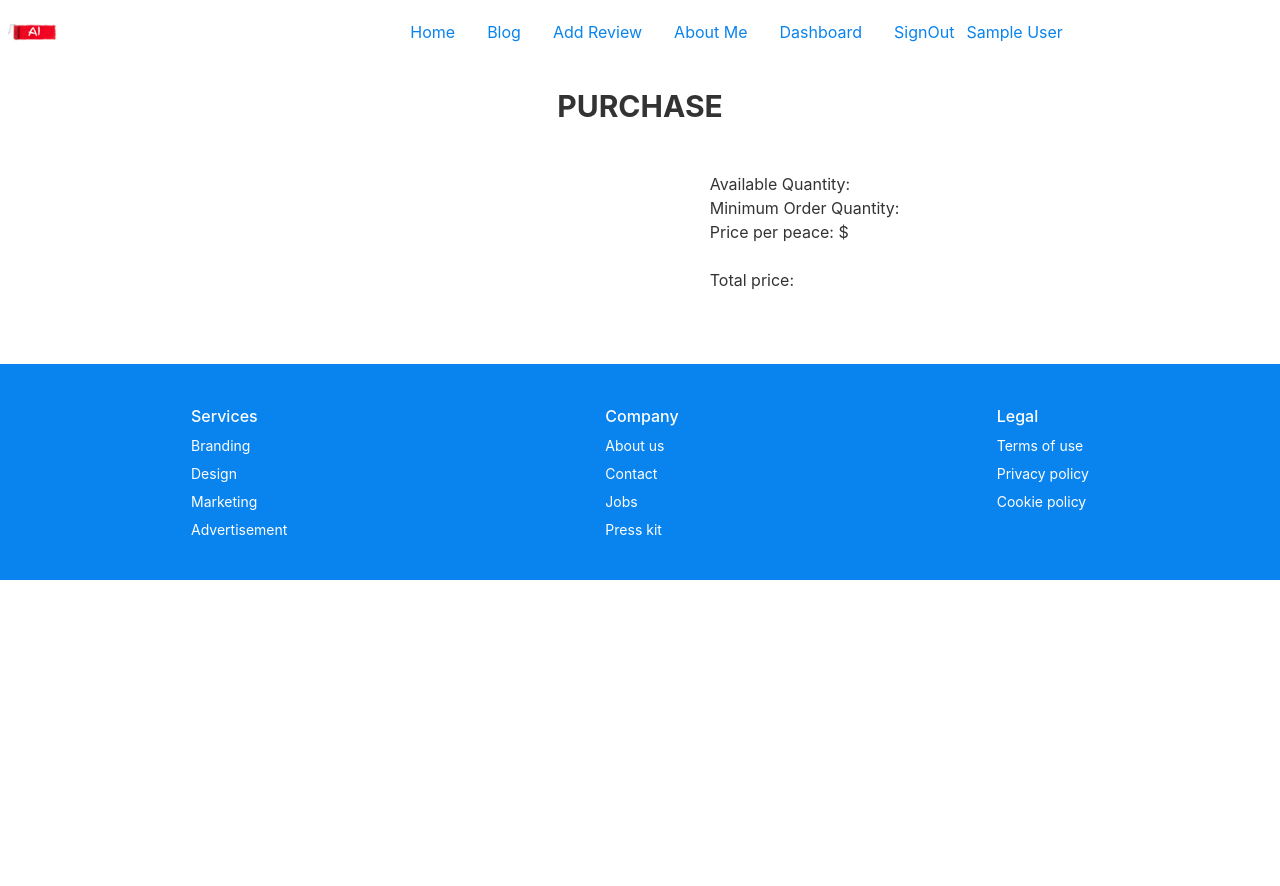
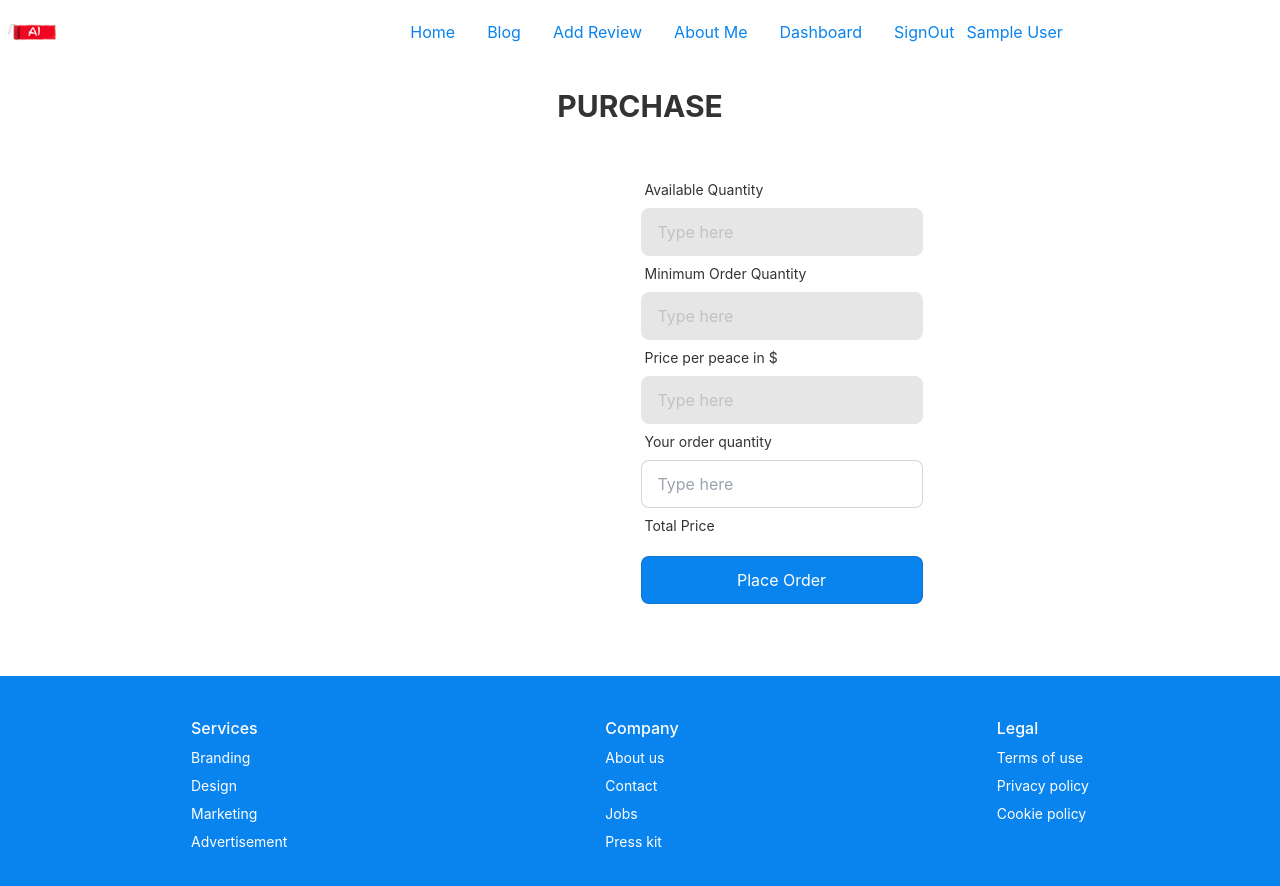
Before and after one commit to aishadhin/paint-roller, a React (Create React App) app: page /purchase/1 in a window 1280 px wide. Shown: the top 886 px of the page. Before the commit the page ends 800 px from the top, so only its background shows below. Built offline with nearby package versions, Linux system fonts and the light colour scheme; no server answers; sample sign-in values are in the browser's storage; a web font is replaced by a local one.

Commit message:
order place

```diff
--- a/src/Components/Purchase.js
+++ b/src/Components/Purchase.js
@@ -3,26 +3,30 @@ import { useParams } from "react-router-dom";
 
 const Purchase = () => {
   const [product, setProduct] = useState([]);
-  const [quantity, setQuantity] = useState(10);
 
   useEffect(() => {
     fetch(`http://localhost:5000/product/${id}`)
       .then((res) => res.json())
       .then((data) => setProduct(data));
   }, []);
+  const { id } = useParams();
 
-  const qtyChange = (event) => {
-    console.log(event.target.value)
+  const handleSubmit = (event) => {
+    event.preventDefault();
+    const availableQty = event.target.availableQty.value;
+    const minOrder = event.target.minOrder.value;
+    const price = event.target.price.value;
+    const order = event.target.order.value;
+
+    if (order < product.minQty || order > product.avilableQty) {
+      alert("Please order between minimum and available number of products");
+      return
+    }
+
+    const orderDetails = { availableQty, minOrder, price, order };
+    console.log(orderDetails);
   };
 
-  const handleQty = () => {
-    if (quantity < product.minQty) {
-      alert("kam hobo na");
-    } else {
-    }
-  };
-
-  const { id } = useParams();
   return (
     <div className="p-6 w-[70%] mx-auto">
       <h2 className="text-3xl font-bold text-center uppercase mb-6">
@@ -31,14 +35,70 @@ const Purchase = () => {
       <div className="flex justify-around my-12">
         <img src={product.img} alt="" />
         <div>
-          <h2 className="text-2xl font-bold">{product.name}</h2>
-          <p>Available Quantity: {product.avilableQty}</p>
-          <p>Minimum Order Quantity: {product.minQty}</p>
-          <p>Price per peace: ${product.priceUnit}</p>
-          <div className="mt-6 flex align-center">
-
-          </div>
-          <p>Total price: </p>
+          <form onSubmit={handleSubmit}>
+            <div class="form-control w-full max-w-xs">
+              <label class="label">
+                <span class="label-text">Available Quantity</span>
+              </label>
+              <input
+                type="text"
+                placeholder="Type here"
+                name="availableQty"
+                value={product.avilableQty}
+                disabled
+                class="input input-bordered w-full max-w-xs"
+              />
+            </div>
+            <div class="form-control w-full max-w-xs">
+              <label class="label">
+                <span class="label-text">Minimum Order Quantity</span>
+              </label>
+              <input
+                type="text"
+                placeholder="Type here"
+                name="minOrder"
+                value={product.minQty}
+                disabled
+                class="input input-bordered w-full max-w-xs"
+              />
+            </div>
+            <div class="form-control w-full max-w-xs">
+              <label class="label">
+                <span class="label-text">Price per peace in $</span>
+              </label>
+              <input
+                type="text"
+                placeholder="Type here"
+                value={product.priceUnit}
+                name="price"
+                disabled
+                class="input input-bordered w-full max-w-xs"
+              />
+            </div>
+            <div class="form-control w-full max-w-xs">
+              <label class="label">
+                <span class="label-text">Your order quantity</span>
+              </label>
+              <input
+                type="text"
+                name="order"
+                placeholder="Type here"
+                class="input input-bordered w-full max-w-xs"
+              />
+            </div>
+            <div class="form-control w-full max-w-xs">
+              <label class="label">
+                <span class="label-text">Total Price</span>
+              </label>
+            </div>
+            <div class="form-control w-full max-w-xs">
+              <input
+                type="submit"
+                class="input mt-3 input-bordered w-full max-w-xs bg-primary text-white"
+                value="Place Order"
+              />
+            </div>
+          </form>
         </div>
       </div>
     </div>
```
